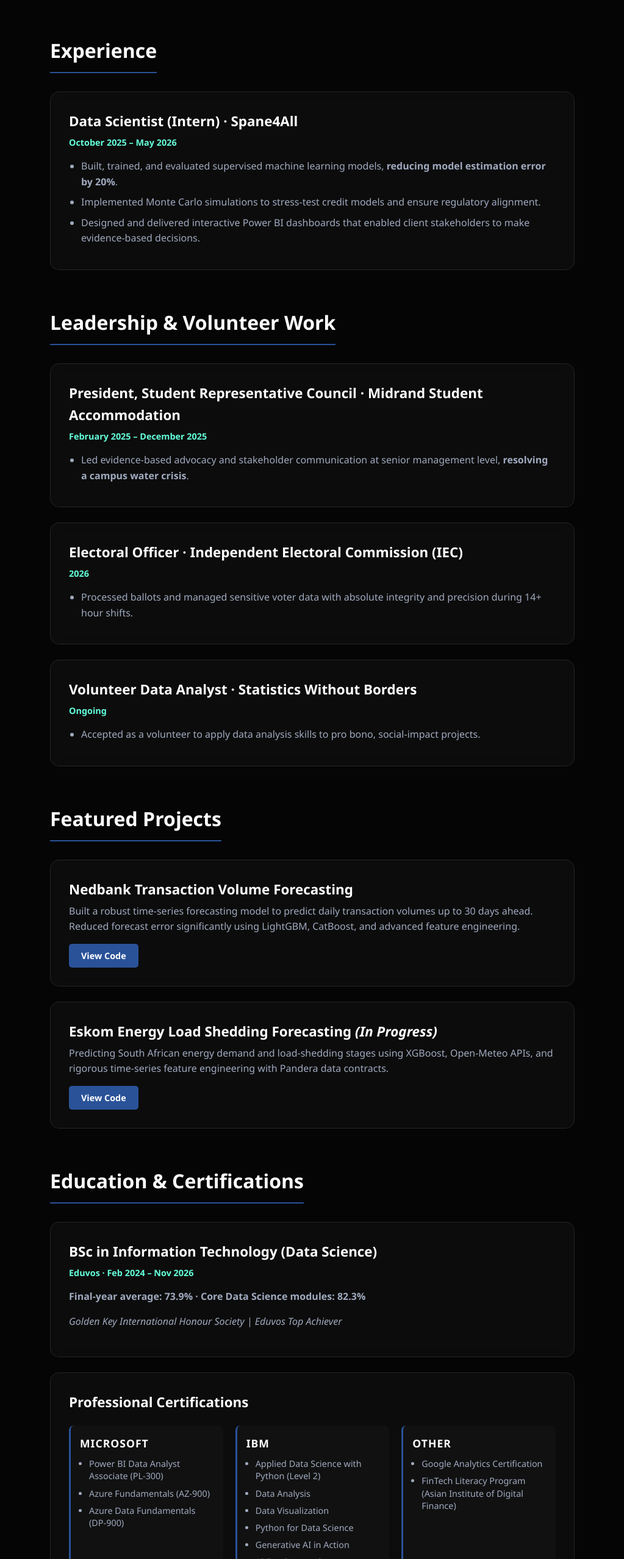
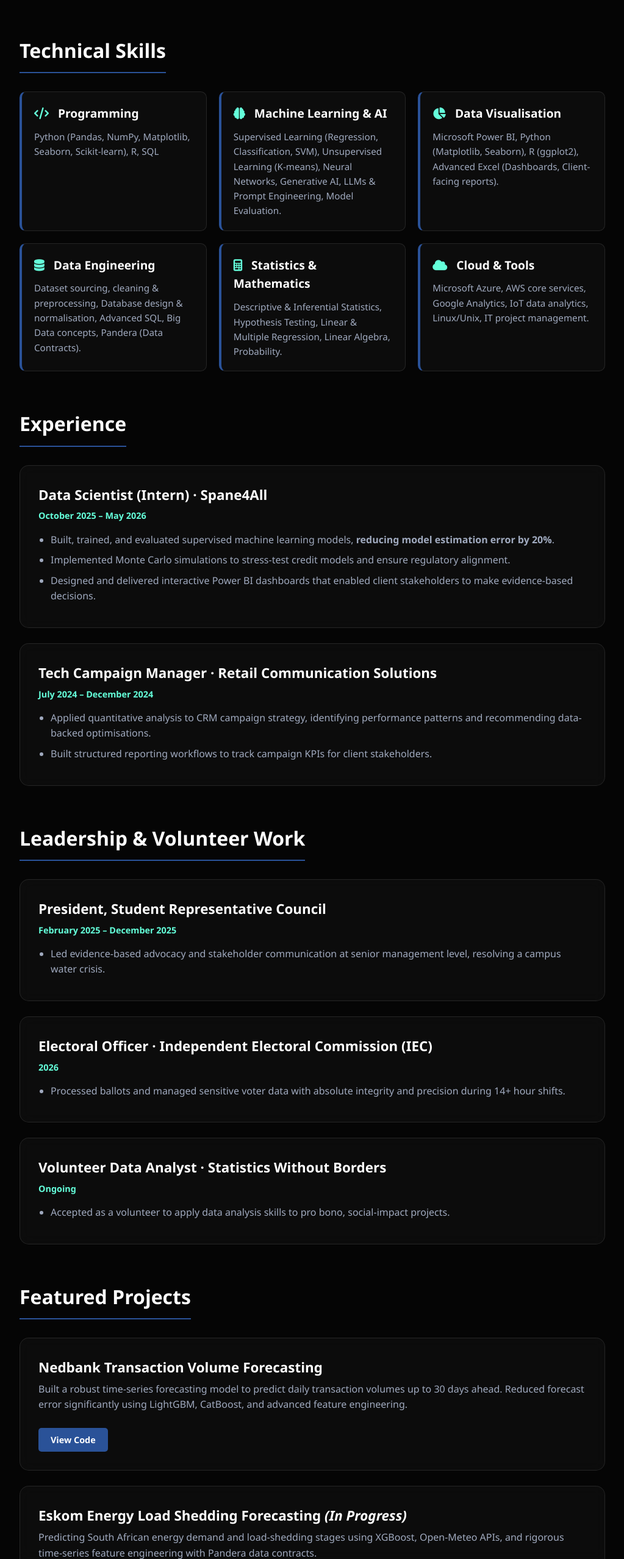
Before and after one commit to TshiamoMatshaba/TshiamoMatshaba.github.io, a plain HTML site: page index.html in a window 1280 px wide. Shown: the part 873-3430 px from the top of the page at 61% size, without its empty margins (128-1151 px from the left). Drawn offline with Linux system fonts and the light colour scheme.

Commit message:
Added comprehensive skills section and visual certification gallery

```diff
--- a/index.html
+++ b/index.html
@@ -17,23 +17,52 @@
             <h2>Data Scientist | AI & Machine Learning</h2>
             <p class="certifications">11x Certified (Microsoft, IBM, Google)</p>
 
-            <!-- Social & Contact Icons -->
             <div class="social-links">
                 <a href="https://linkedin.com/in/tshiamo-matshaba" target="_blank" title="LinkedIn"><i class="fab fa-linkedin"></i></a>
                 <a href="https://github.com/TshiamoMatshaba" target="_blank" title="GitHub"><i class="fab fa-github"></i></a>
                 <a href="mailto:tshiamomjakes@gmail.com" title="Email"><i class="fas fa-envelope"></i></a>
             </div>
 
-            <!-- Download CV Button -->
-            <a href="#" class="btn" download>Download CV</a>
+            <!-- Ensure your PDF is named exactly this and in the same folder -->
+            <a href="Tshiamo_Matshaba_CV.pdf" class="btn" download>Download CV</a>
         </div>
     </header>
 
-    <!-- Rest of Portfolio -->
     <main>
         <section id="about">
             <h3>Professional Summary</h3>
             <p>Final-year Data Scientist with a 1-year commercial internship, an 82.3% core Data Science average, and 11 industry certifications. A Golden Key member and Eduvos Top Achiever, I specialise in building predictive models, automating data pipelines, and creating AI-driven dashboards that drive measurable business impact.</p>
+        </section>
+
+        <!-- NEW TECHNICAL SKILLS SECTION -->
+        <section id="skills">
+            <h3>Technical Skills</h3>
+            <div class="skills-grid">
+                <div class="skill-card">
+                    <h4><i class="fas fa-code"></i> Programming</h4>
+                    <p>Python (Pandas, NumPy, Matplotlib, Seaborn, Scikit-learn), R, SQL</p>
+                </div>
+                <div class="skill-card">
+                    <h4><i class="fas fa-brain"></i> Machine Learning & AI</h4>
+                    <p>Supervised Learning (Regression, Classification, SVM), Unsupervised Learning (K-means), Neural Networks, Generative AI, LLMs & Prompt Engineering, Model Evaluation.</p>
+                </div>
+                <div class="skill-card">
+                    <h4><i class="fas fa-chart-pie"></i> Data Visualisation</h4>
+                    <p>Microsoft Power BI, Python (Matplotlib, Seaborn), R (ggplot2), Advanced Excel (Dashboards, Client-facing reports).</p>
+                </div>
+                <div class="skill-card">
+                    <h4><i class="fas fa-database"></i> Data Engineering</h4>
+                    <p>Dataset sourcing, cleaning & preprocessing, Database design & normalisation, Advanced SQL, Big Data concepts, Pandera (Data Contracts).</p>
+                </div>
+                <div class="skill-card">
+                    <h4><i class="fas fa-calculator"></i> Statistics & Mathematics</h4>
+                    <p>Descriptive & Inferential Statistics, Hypothesis Testing, Linear & Multiple Regression, Linear Algebra, Probability.</p>
+                </div>
+                <div class="skill-card">
+                    <h4><i class="fas fa-cloud"></i> Cloud & Tools</h4>
+                    <p>Microsoft Azure, AWS core services, Google Analytics, IoT data analytics, Linux/Unix, IT project management.</p>
+                </div>
+            </div>
         </section>
 
         <section id="experience">
@@ -47,20 +76,25 @@
                     <li>Designed and delivered interactive Power BI dashboards that enabled client stakeholders to make evidence-based decisions.</li>
                 </ul>
             </div>
+            <div class="glass-card">
+                <h4>Tech Campaign Manager · Retail Communication Solutions</h4>
+                <p class="date">July 2024 – December 2024</p>
+                <ul>
+                    <li>Applied quantitative analysis to CRM campaign strategy, identifying performance patterns and recommending data-backed optimisations.</li>
+                    <li>Built structured reporting workflows to track campaign KPIs for client stakeholders.</li>
+                </ul>
+            </div>
         </section>
 
-        <!-- UPDATED SECTION: Leadership & Volunteer Work -->
         <section id="leadership">
             <h3>Leadership & Volunteer Work</h3>
-
             <div class="glass-card">
-                <h4>President, Student Representative Council · Midrand Student Accommodation</h4>
+                <h4>President, Student Representative Council</h4>
                 <p class="date">February 2025 – December 2025</p>
                 <ul>
-                    <li>Led evidence-based advocacy and stakeholder communication at senior management level, <strong>resolving a campus water crisis</strong>.</li>
+                    <li>Led evidence-based advocacy and stakeholder communication at senior management level, resolving a campus water crisis.</li>
                 </ul>
             </div>
-
             <div class="glass-card">
                 <h4>Electoral Officer · Independent Electoral Commission (IEC)</h4>
                 <p class="date">2026</p>
@@ -68,7 +102,6 @@
                     <li>Processed ballots and managed sensitive voter data with absolute integrity and precision during 14+ hour shifts.</li>
                 </ul>
             </div>
-
             <div class="glass-card">
                 <h4>Volunteer Data Analyst · Statistics Without Borders</h4>
                 <p class="date">Ongoing</p>
@@ -80,13 +113,11 @@
 
         <section id="projects">
             <h3>Featured Projects</h3>
-
             <div class="glass-card">
                 <h4>Nedbank Transaction Volume Forecasting</h4>
                 <p>Built a robust time-series forecasting model to predict daily transaction volumes up to 30 days ahead. Reduced forecast error significantly using LightGBM, CatBoost, and advanced feature engineering.</p>
                 <a href="https://github.com/TshiamoMatshaba/Nedbank-Transaction-Volume-Forecasting-Challenge" target="_blank" class="btn-small">View Code</a>
             </div>
-
             <div class="glass-card">
                 <h4>Eskom Energy Load Shedding Forecasting <em>(In Progress)</em></h4>
                 <p>Predicting South African energy demand and load-shedding stages using XGBoost, Open-Meteo APIs, and rigorous time-series feature engineering with Pandera data contracts.</p>
@@ -94,6 +125,7 @@
             </div>
         </section>
 
+        <!-- UPDATED CERTIFICATIONS SECTION -->
         <section id="education">
             <h3>Education & Certifications</h3>
 
@@ -101,40 +133,41 @@
                 <h4>BSc in Information Technology (Data Science)</h4>
                 <p class="date">Eduvos · Feb 2024 – Nov 2026</p>
                 <p><strong>Final-year average: 73.9% · Core Data Science modules: 82.3%</strong></p>
-                <p><em>Golden Key International Honour Society | Eduvos Top Achiever</em></p>
+                <p><em>Golden Key International Honour Society | Eduvos Top Achiever | McKinsey Forward Participant</em></p>
             </div>
 
             <div class="glass-card">
-                <h4>Professional Certifications</h4>
+                <h4>Professional Certifications (12 Total)</h4>
+                <p style="font-size: 0.9rem; margin-bottom: 20px;">Click "View Credential" to see the official certificate.</p>
 
                 <div class="cert-grid">
+                    <!-- Microsoft -->
                     <div class="cert-category">
                         <h5>Microsoft</h5>
-                        <ul>
-                            <li>Power BI Data Analyst Associate (PL-300)</li>
-                            <li>Azure Fundamentals (AZ-900)</li>
-                            <li>Azure Data Fundamentals (DP-900)</li>
+                        <ul class="cert-list">
+                            <li>Power BI Data Analyst Associate (PL-300) <a href="#" target="_blank">View Credential</a></li>
+                            <li>Azure Fundamentals (AZ-900) <a href="#" target="_blank">View Credential</a></li>
+                            <li>Azure Data Fundamentals (DP-900) <a href="#" target="_blank">View Credential</a></li>
                         </ul>
                     </div>
 
+                    <!-- IBM -->
                     <div class="cert-category">
                         <h5>IBM</h5>
-                        <ul>
-                            <li>Applied Data Science with Python (Level 2)</li>
-                            <li>Data Analysis</li>
-                            <li>Data Visualization</li>
-                            <li>Python for Data Science</li>
-                            <li>Generative AI in Action</li>
-                            <li>AI Fundamentals</li>
-                            <li>Data Fundamentals</li>
+                        <ul class="cert-list">
+                            <li>Applied Data Science with Python (Level 2) <a href="#" target="_blank">View Credential</a></li>
+                            <li>Generative AI in Action <a href="#" target="_blank">View Credential</a></li>
+                            <li>AI Fundamentals <a href="#" target="_blank">View Credential</a></li>
+                            <li>Data Analysis / Visualization / Python for DS <a href="#" target="_blank">View Credential</a></li>
                         </ul>
                     </div>
 
+                    <!-- Other -->
                     <div class="cert-category">
-                        <h5>Other</h5>
-                        <ul>
-                            <li>Google Analytics Certification</li>
-                            <li>FinTech Literacy Program (Asian Institute of Digital Finance)</li>
+                        <h5>Google & Other</h5>
+                        <ul class="cert-list">
+                            <li>Google Analytics Certification <a href="#" target="_blank">View Credential</a></li>
+                            <li>FinTech Literacy Program (AIDF) <a href="#" target="_blank">View Credential</a></li>
                         </ul>
                     </div>
                 </div>
--- a/style.css
+++ b/style.css
@@ -115,6 +115,7 @@ body {
     font-size: 0.9rem;
     font-weight: 600;
     transition: background 0.3s ease;
+    margin-top: 10px;
 }
 
 .btn-small:hover {
@@ -123,7 +124,7 @@ body {
 
 /* --- Content Sections --- */
 main {
-    max-width: 900px;
+    max-width: 1000px;
     margin: 0 auto;
     padding: 60px 20px;
 }
@@ -184,45 +185,87 @@ li {
     margin-bottom: 8px;
 }
 
-.tech-stack {
-    font-size: 0.9rem;
+/* --- Skills Grid --- */
+.skills-grid {
+    display: grid;
+    grid-template-columns: repeat(auto-fit, minmax(300px, 1fr));
+    gap: 20px;
+}
+
+.skill-card {
+    background: rgba(255, 255, 255, 0.03);
+    border: 1px solid rgba(255, 255, 255, 0.1);
+    padding: 20px;
+    border-radius: 10px;
+    border-left: 4px solid var(--accent-blue);
+}
+
+.skill-card h4 {
     color: var(--text-white);
-    margin-top: 15px;
-    margin-bottom: 15px;
+    margin-bottom: 10px;
+    font-size: 1.2rem;
+}
+
+.skill-card h4 i {
+    color: #64ffda;
+    margin-right: 10px;
+}
+
+.skill-card p {
+    font-size: 0.95rem;
+    margin-bottom: 0;
 }
 
 /* --- Certifications Grid --- */
 .cert-grid {
     display: grid;
-    grid-template-columns: repeat(auto-fit, minmax(250px, 1fr));
+    grid-template-columns: repeat(auto-fit, minmax(280px, 1fr));
     gap: 20px;
     margin-top: 20px;
 }
 
 .cert-category {
     background: rgba(255, 255, 255, 0.02);
-    padding: 15px;
+    padding: 20px;
     border-radius: 8px;
-    border-left: 3px solid var(--accent-blue);
+    border-top: 3px solid var(--accent-blue);
 }
 
 .cert-category h5 {
-    font-size: 1.1rem;
+    font-size: 1.2rem;
     color: var(--text-white);
-    margin-bottom: 10px;
+    margin-bottom: 15px;
     text-transform: uppercase;
     letter-spacing: 1px;
+    border-bottom: 1px solid rgba(255,255,255,0.1);
+    padding-bottom: 10px;
 }
 
-.cert-category ul {
-    margin-left: 15px;
-    font-size: 0.9rem;
+.cert-list {
+    list-style: none;
+    margin-left: 0;
 }
 
-.cert-category li {
-    margin-bottom: 8px;
+.cert-list li {
+    font-size: 0.9rem;
     color: var(--text-muted);
-    line-height: 1.4;
+    margin-bottom: 15px;
+    padding-bottom: 10px;
+    border-bottom: 1px dashed rgba(255,255,255,0.1);
+    display: flex;
+    flex-direction: column;
+}
+
+.cert-list li a {
+    color: #64ffda;
+    font-size: 0.85rem;
+    text-decoration: none;
+    margin-top: 5px;
+    display: inline-block;
+}
+
+.cert-list li a:hover {
+    text-decoration: underline;
 }
 
 footer {
```
